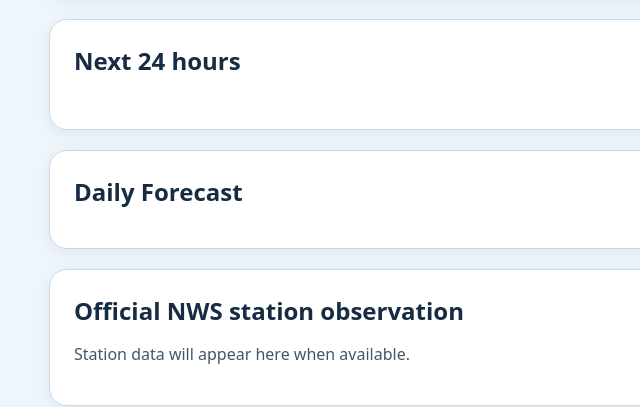
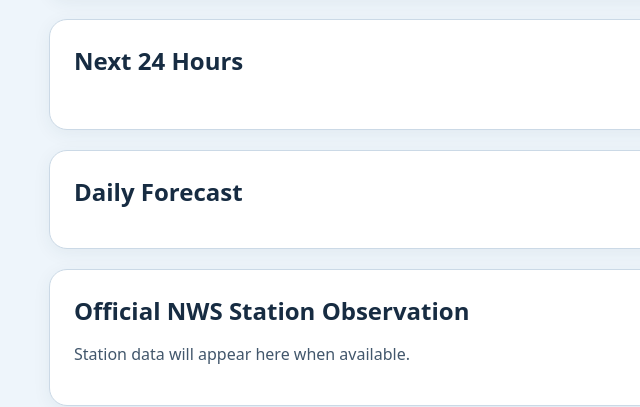
Before and after one commit to RandellDawson/weather, a website: page src/index.html in a window 1280 px wide. Shown: the part 334-741 px from the top of the page, 61-701 px from the left. Drawn offline with Linux system fonts and the light colour scheme.

Commit message:
Use consistent capitalization for dashboard section headings

```diff
--- a/src/index.html
+++ b/src/index.html
@@ -15,8 +15,8 @@ try {
 </script><link rel="stylesheet" href="/style.css"><script src="/index.js" defer></script></head>
 <body><main class="shell">
 <section class="hero" aria-label="Current weather"><div><div class="current-toolbar"><p class="eyebrow">CURRENT CONDITIONS</p><button id="locate" type="button" aria-label="Refresh weather using my current device location" title="Refresh weather and device location">↻ Refresh</button></div><p id="status" role="status" aria-live="polite"></p><div class="current-reading"><span id="current-icon" aria-hidden="false"></span><h2 id="temperature">—</h2></div><p id="conditions">Waiting for location</p><p id="source"></p></div><div class="metrics" id="metrics"></div></section>
-<section class="panel"><h2>Next 24 hours</h2><div class="hourly" id="hourly"></div></section>
+<section class="panel"><h2>Next 24 Hours</h2><div class="hourly" id="hourly"></div></section>
 <section class="panel"><h2>Daily Forecast</h2><div class="days" id="daily"></div></section>
-<section class="panel"><h2>Official NWS station observation</h2><p id="station">Station data will appear here when available.</p></section>
+<section class="panel"><h2>Official NWS Station Observation</h2><p id="station">Station data will appear here when available.</p></section>
 <footer>Forecast: Open-Meteo · Station observations: National Weather Service · Current estimates: WeatherAPI.com when configured</footer>
 </main></body></html>
```
